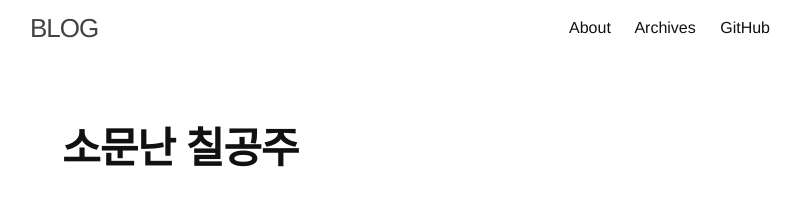
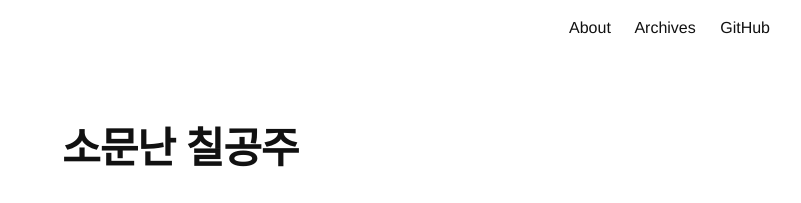
Before and after one commit to Song-KyeongYong/Song-KyeongYong.github.io, a Jekyll site: the page built from index.html, in a window 1280 px wide and 900 px high. Shown: the top 203 px of the window, without its empty margins (240-1041 px from the left). Built offline with Jekyll 4.4.1, drawn with Linux system fonts in a browser that asks for light colours; the list of posts is cut into pages by our own code.

Commit message:
title mod

```diff
--- a/_config.yml
+++ b/_config.yml
@@ -13,7 +13,7 @@
 # you will see them accessed via {{ site.title }}, {{ site.author }}, and so on.
 # You can create any custom variable you would like, and they will be accessible
 # in the templates via {{ site.myvariable }}.
-title: BLOG
+title: "          "
 author: 송경용
 description: "SKY's BLOG"
 baseurl: "" # the subpath of your site, e.g. /blog
```
Also changed, not shown: 1 other file.
